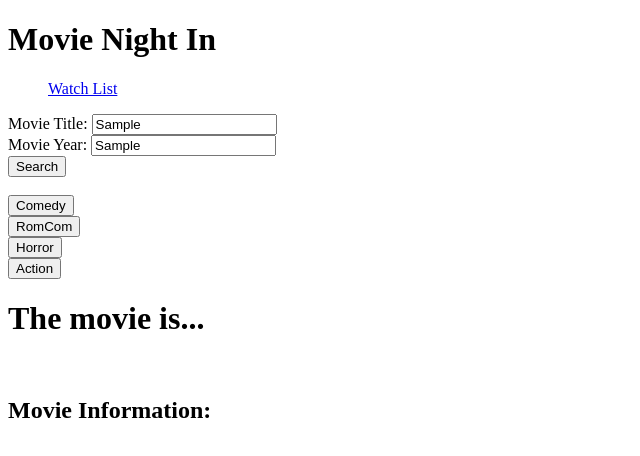
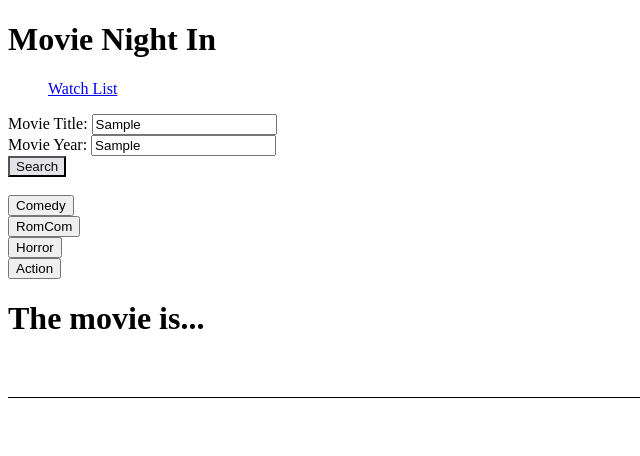
Before and after one commit to Carter-Schmitz/Movie-Night-In, a plain HTML site: page index.html in a window 1280 px wide. Both pictures are taken after typing "Sample", "Sample" into the empty fields and a click on the button "Search". Shown: the whole page, without its empty margins (0-640 px from the left). Drawn offline with nearby package versions, Linux system fonts and the light colour scheme; no server answers.

Commit message:
This is an updated file change

```diff
--- a/index.html
+++ b/index.html
@@ -7,7 +7,7 @@
   <meta http-equiv="X-UA-Compatible" content="ie=edge" />
 
   <title>Movie Night In</title>
-  <link rel="stylesheet" href="style.css" />
+  <link rel="stylesheet" href="src/style.css" />
 
   <title>Movie-Night_In</title>
 
--- a/script.js
+++ b/script.js
@@ -3,6 +3,11 @@ var comedy = ["elf", "dumb and dumber", "austin powers", "booksmart", "think lik
 var romcom = ["When Harry Met Sally", "Sleepless in Seattle", "Annie Hall", "Pretty Woman", "Groundhog Day", "City Lights", "The Princess Bride", "Silver Linings Playbook", "The Wedding Singer", "Roxanne", "Say Anything", "Love Actually", "10 Things I Hate About You", "The African Queen ", "You've Got Mail", "Better Off Dead", "Breakfast At Tiffanys", "There's Something About Mary", "The Apartment", "About Time", "Punch-Drunk Love", "Crazy, Stupid, Love", "Harold And Maude", "My Best Friend's Wedding", "Amélie", "As Good As It Gets", "The Big Sick", "(500) Days of Summer", "Crazy Rich Asians", "Kissing Jessica Stein"]
 var horror = ["The Shining", "The Exorcist", "Jaws", "Alien", "The Texas Chainsaw Massacre", "Nosferatu", "Night Of The Living Dead", "Psycho", "The Silence Of The Lambs", "Audition", "The Cabinet Of Dr. Caligari", "Halloween", "The Evil Dead", "Freaks", "The Fly", "Hereditary", "Rosemary’s Baby", "Dawn Of The Dead ", "Dracula", "Evil Dead II", "The Bride Of Frankenstein", "A Nightmare On Elm Street", "Invasion Of The Body Snatchers", "The Blair Witch Project", "Scream", "28 Days Later", "The Thing", "Get Out", "Don’t Look Now", "Creepshow"]
 var action = ["The Wages of Fear", "Seven Samurai", "Goldfinger", "Shaft", "Enter the Dragon", "The Driver", "Raiders of the Lost Ark", "First Blood", "RoboCop", "Die Hard", "Terminator 2: Judgment Day", "Point Break", "The Fugitive", "Léon: The Professional", "Speed ", "Drunken Master II", "The Matrix", "Battle Royale", "Crouching Tiger, Hidden Dragon", "Bad Boys II", "Ong-Bak: The Thai Warrior", "Kill Bill: Vol 1", "The Bourne Ultimatum", "The Raid", "Fast Five", "John Wick", "Mad Max: Fury Road", "The Villainess ", "Mission: Impossible - Fallout"]
+
+//add a selector for movieOutput(DT)
+var movieOutputEl = document.querySelector('.movieOutput');
+
+
 
 // Add JavaScript Below
 
@@ -60,6 +65,10 @@ $("#apiSubmit").click(function () {
   title = $("#title").val();
   year = $("#year").val();
 
+  //will clear the movieOutput content so that only one result is shown at a time(DT)
+  movieOutputEl.textContent = "";
+
+
   if (title === '') {
     title = randomMovie
     console.log(title, year);
--- a/src/style.css
+++ b/src/style.css
@@ -1,3 +1,16 @@
 @tailwind base;
 @tailwind components;
 @tailwind utilities;
+.movieOutput{
+    text-align: center;
+    background-color: rgb(239, 239, 243);
+    color: rgb(22, 20, 20);
+    border-radius: 0;
+    border-bottom: 1px solid black;
+
+}
+.btn {
+    background-color: rgb(228, 227, 232);
+    color: rgb(13, 12, 12);
+    align-content: left;
+  }
```
